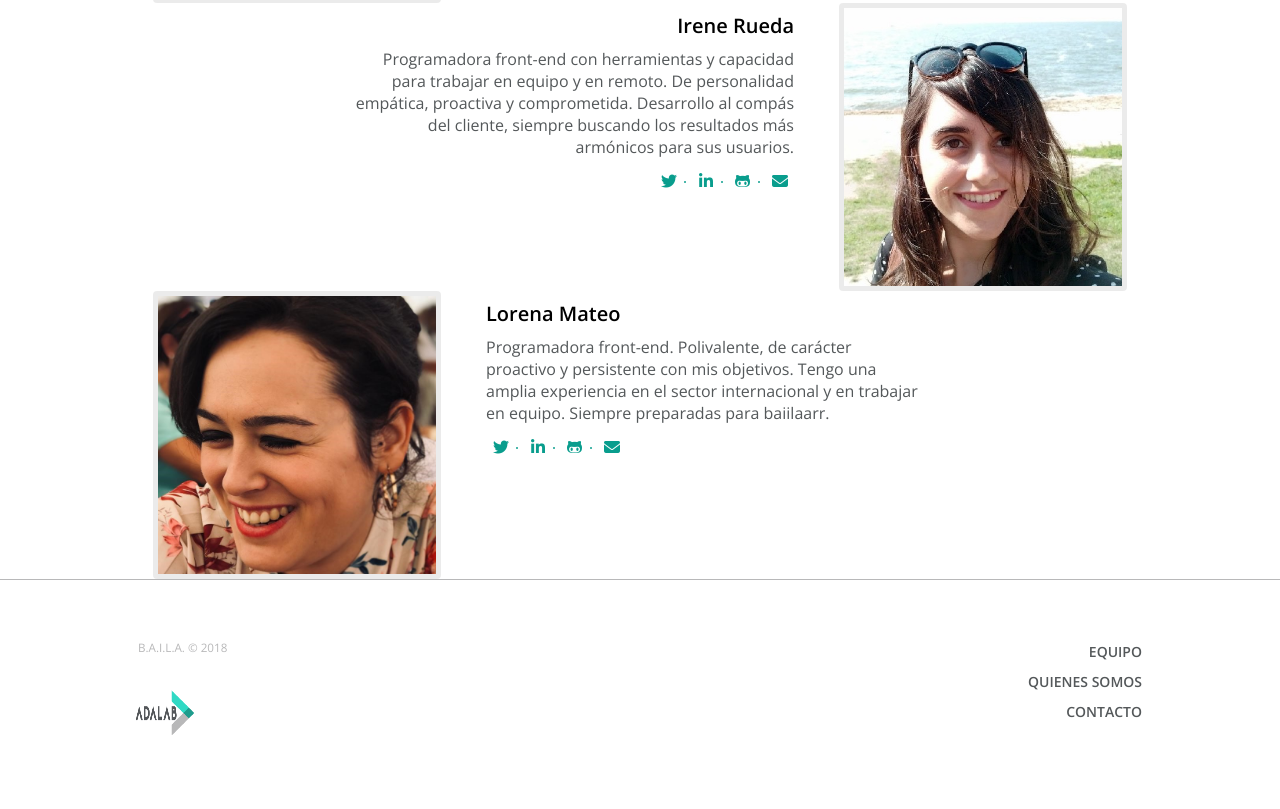
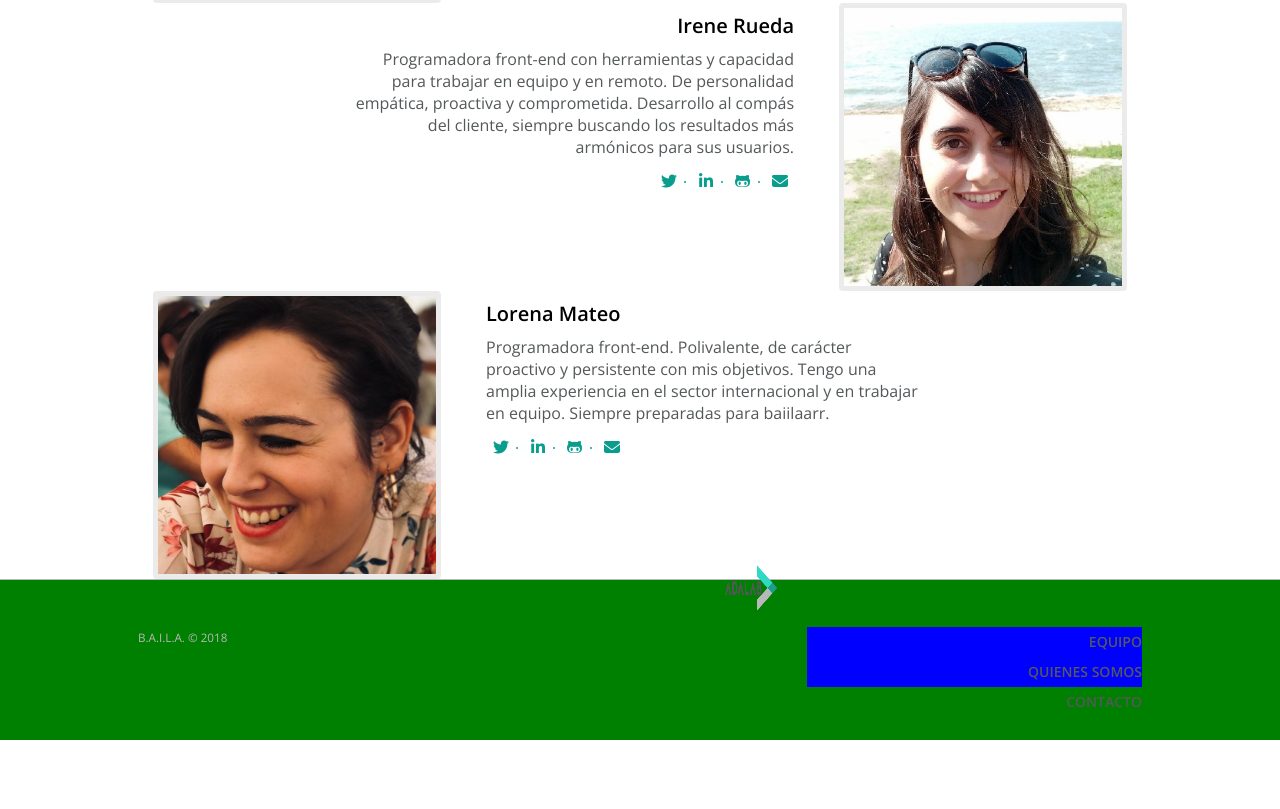
Before and after one commit to BMatillaVaras/project-promo-k-module-1-team-2, a plain HTML site: page index.html in a window 1280 px wide. Shown: the part 2049-2858 px from the top of the page. After the commit the page ends 2799 px from the top, so only its background shows below. Drawn offline with nearby package versions, Linux system fonts and the light colour scheme.

Commit message:
draft footer

```diff
--- a/styles/main.css
+++ b/styles/main.css
@@ -254,6 +254,7 @@
   justify-content: center;
   align-items: center;
   border-top: 1px solid #b8b8b9;
+  background: green;
 }
 
 .footer-small {
@@ -457,35 +458,40 @@
   /*footer*/
 
   .footer {
-    height: 10.625rem;
+    height: 170px;
     flex-direction: row;
-    flex-wrap: wrap;
+    /*flex-wrap: wrap;
     justify-content: space-between;
-    align-items: center;
+    align-items: center;*/
   }
 
   .footer-elements {
-    width: 50%;
+    order: 1;
+    width: fit-content;
+    /* width: 50%; */
   }
-
+  /*
   .footer-small {
     padding: 30px 0px 120px 45px;
   }
 
   .slogan-adalab {
     transform: translate(37px, -70px);
-  }
+  } */
 
   .footer-links {
-    margin: 24px 103px 30px 103px;
+    background: blue;
+    padding: 0%;
+    margin-left: 41.67px;
+    margin-right: 41.67px;
     display: flex;
     flex-direction: column;
     align-items: flex-end;
   }
 
-  .link-footer {
+  /* .link-footer {
     line-height: 30px;
-  }
+  } */
 }
 
 /*Desktop*/
```
